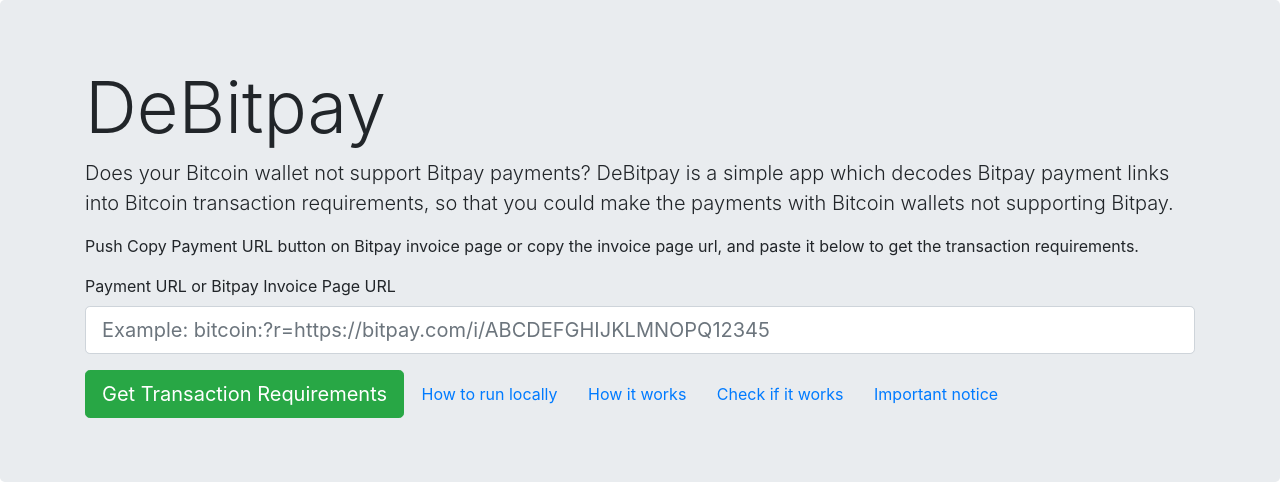
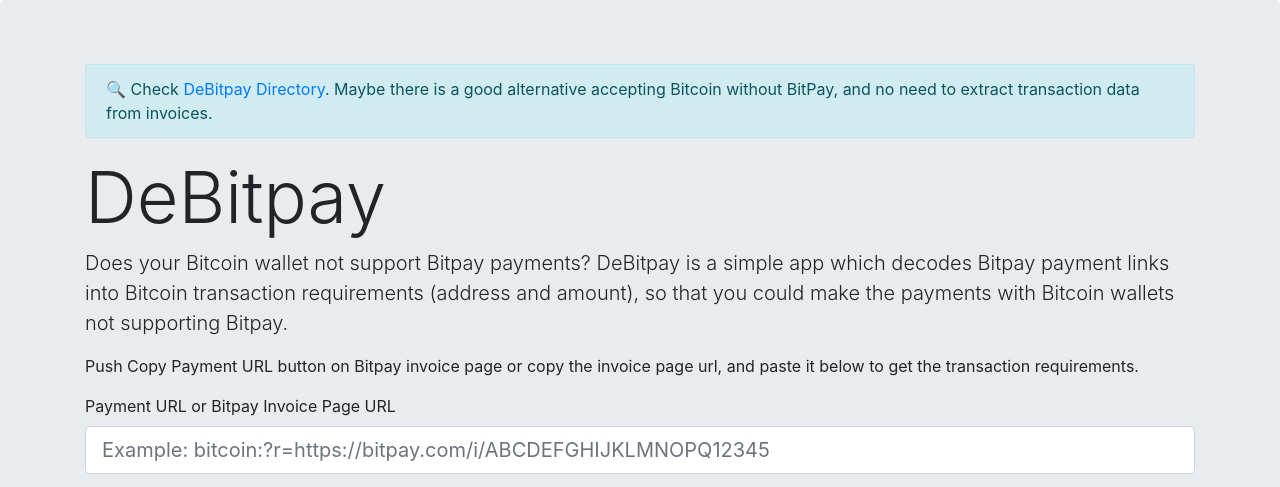
Before and after one commit to alexk111/DeBitpay, a website built with webpack: page src/index.html in a window 1280 px wide. Shown: the top 487 px of the page. Built offline with nearby package versions, Linux system fonts and the light colour scheme.

Commit message:
Add DeBitpay Directory note & meta description

```diff
--- a/src/index.html
+++ b/src/index.html
@@ -5,13 +5,17 @@
     <meta name="viewport" content="width=device-width, initial-scale=1, shrink-to-fit=no">
 
     <title>DeBitpay</title>
+    <meta name="description" content="DeBitpay decodes Bitpay invoices into Bitcoin transaction requirements (address and amount), so that you could make payments with Bitcoin wallets not supporting Bitpay." />
   </head>
   <body>
     <main role="main">
       <div class="jumbotron">
         <div class="container">
+          <div class="alert alert-info" role="alert">
+            🔍 Check <a href="https://debitpay.directory/" target="_blank">DeBitpay Directory</a>. Maybe there is a good alternative accepting Bitcoin without BitPay, and no need to extract transaction data from invoices.
+          </div>
           <h1 id="app-title" class="display-3">DeBitpay</h1>
-          <p class="lead">Does your Bitcoin wallet not support Bitpay payments? DeBitpay is a simple app which decodes Bitpay payment links into Bitcoin transaction requirements, so that you could make the payments with Bitcoin wallets not supporting Bitpay.</p>
+          <p class="lead">Does your Bitcoin wallet not support Bitpay payments? DeBitpay is a simple app which decodes Bitpay payment links into Bitcoin transaction requirements (address and amount), so that you could make the payments with Bitcoin wallets not supporting Bitpay.</p>
           <p>Push Copy Payment URL button on Bitpay invoice page or copy the invoice page url, and paste it below to get the transaction requirements.</p>
           <div>
             <form id="indexForm" action="">
```
